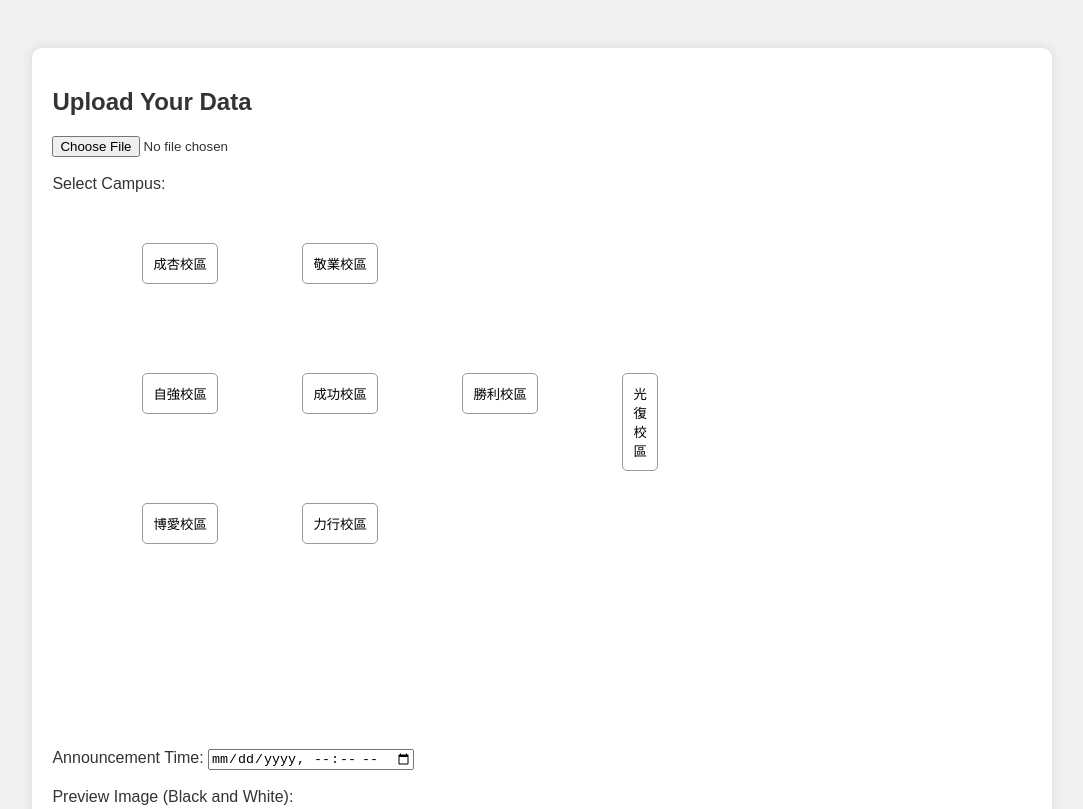
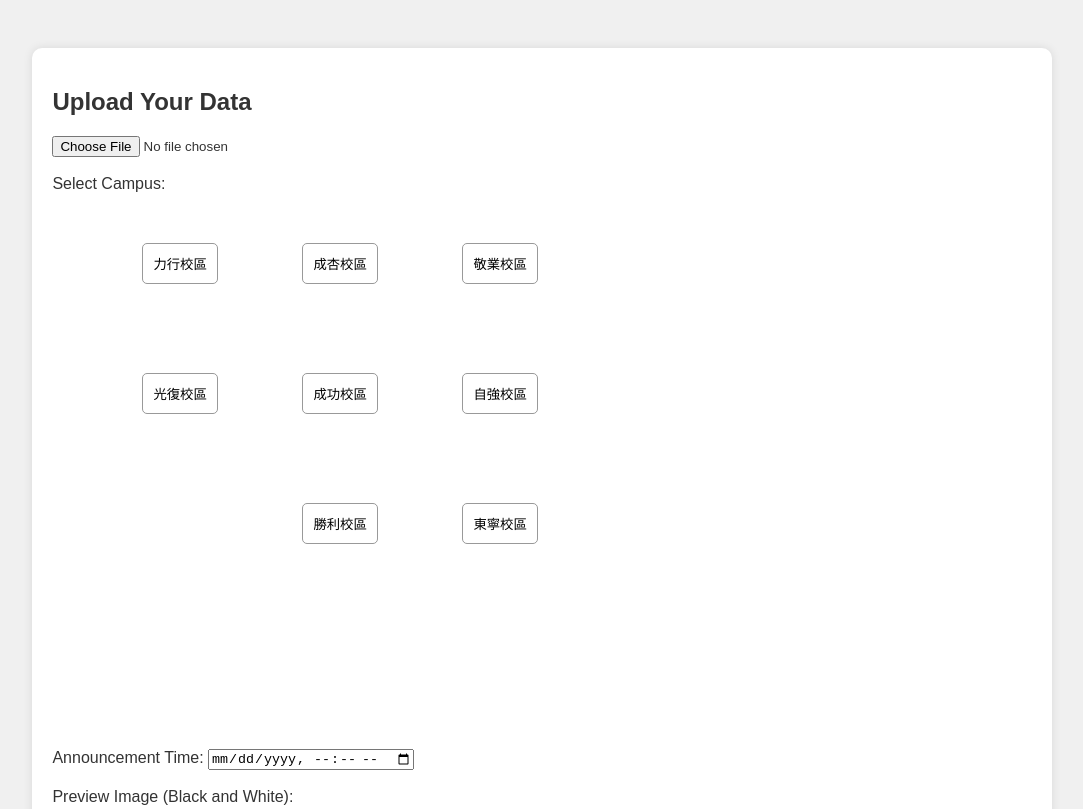
Before and after one commit to d-ben-b/Eink_demo, a website: page frontend/index.html in a window 1280 px wide. Shown: the top 809 px of the page, without its empty margins (98-1181 px from the left). Drawn offline with Linux system fonts and the light colour scheme; no server answers.

Commit message:
change campus map

```diff
--- a/frontend/index.html
+++ b/frontend/index.html
@@ -3,7 +3,7 @@
 <head>
   <meta charset="UTF-8">
   <meta name="viewport" content="width=device-width, initial-scale=1.0">
-  <title>File Upload Example</title>
+  <title>Eink 校園智慧佈告欄系統</title>
   <link rel="stylesheet" href="styles.css">
 </head>
 <body>
@@ -15,13 +15,13 @@
       <br><br>
       <label>Select Campus:</label>
       <div class="campus-map">
-        <button class="campus" id="chengxin" onclick="selectCampus('成杏校區')">成杏校區</button>
+        <button class="campus" id="chengxin" onclick="selectCampus('成杏校區')"> 成杏校區</button>
         <button class="campus" id="jingye" onclick="selectCampus('敬業校區')">敬業校區</button>
         <button class="campus" id="ziqiang" onclick="selectCampus('自強校區')">自強校區</button>
         <button class="campus" id="chenggong" onclick="selectCampus('成功校區')">成功校區</button>
         <button class="campus" id="shengli" onclick="selectCampus('勝利校區')">勝利校區</button>
         <button class="campus" id="guangfu" onclick="selectCampus('光復校區')">光復校區</button>
-        <button class="campus" id="boai" onclick="selectCampus('博愛校區')">博愛校區</button>
+        <button class="campus" id="doning" onclick="selectCampus('東寧校區')">東寧校區</button>
         <button class="campus" id="lixing" onclick="selectCampus('力行校區')">力行校區</button>
       </div>
       <input type="hidden" id="campusSelect" value="">
--- a/frontend/styles.css
+++ b/frontend/styles.css
@@ -73,13 +73,19 @@ body {
   padding: 10px;
   text-align: center;
   cursor: pointer;
+  transition: background-color 0.5s;
+  transition: padding 2s;
 }
 
-#chengxin { top: 30px; left: 90px; }
-#jingye { top: 30px; left: 250px; }
-#ziqiang { top: 160px; left: 90px; }
+.campus:hover{
+  background-color: gold;
+  padding: 30px;
+}
+#chengxin { top: 30px; left: 250px; }
+#jingye { top: 30px; left: 410px; }
+#ziqiang { top: 160px; left: 410px; }
 #chenggong { top: 160px; left: 250px; }
-#shengli { top: 160px; left: 410px; }
-#guangfu { top: 160px; left: 570px; }
-#boai { top: 290px; left: 90px; }
-#lixing { top: 290px; left: 250px; }
+#shengli { top: 290px; left: 250px; }
+#guangfu { top: 160px; left: 90px; }
+#doning { top: 290px; left: 410px; }
+#lixing { top: 30px; left: 90px; }
```
